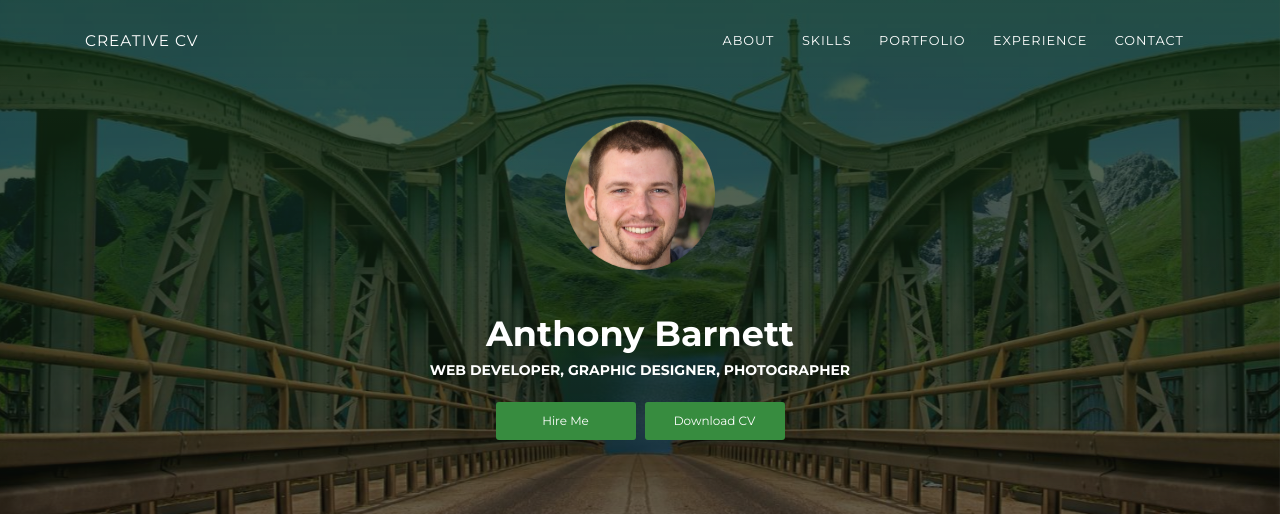
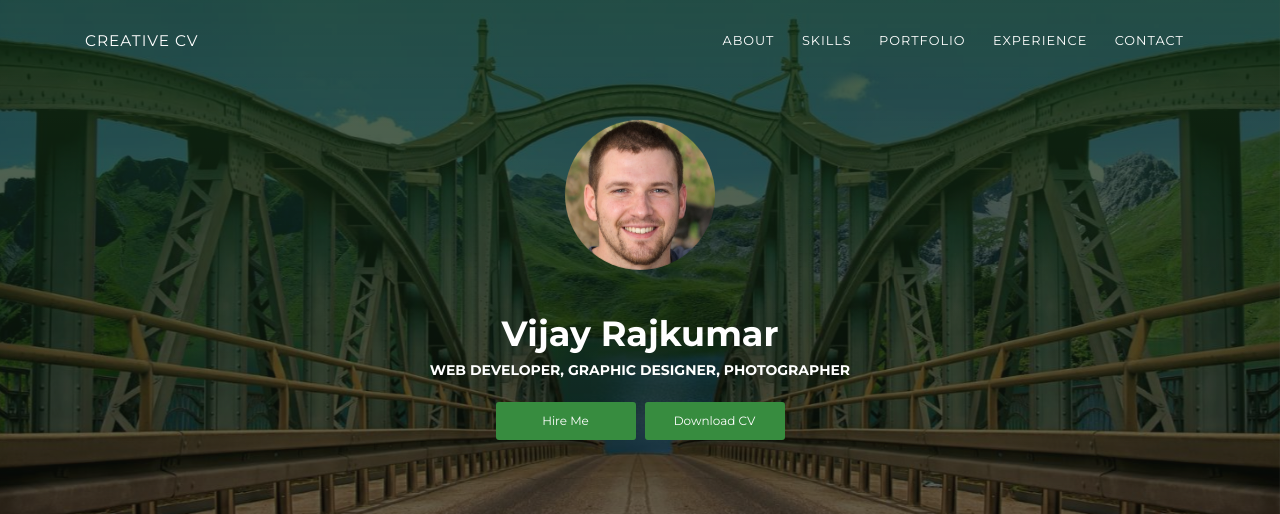
Before and after one commit to rajkumarvijay/my-resume-, a plain HTML site: page index.html in a window 1280 px wide. Shown: the top 514 px of the page. Drawn offline with Linux system fonts and the light colour scheme.

Commit message:
Update index.html

```diff
--- a/index.html
+++ b/index.html
@@ -49,7 +49,7 @@
       <div class="container">
         <div class="content-center">
           <div class="cc-profile-image"><a href="#"><img src="images/anthony.jpg" alt="Image"/></a></div>
-          <div class="h2 title">Anthony Barnett</div>
+          <div class="h2 title">Vijay Rajkumar</div>
           <p class="category text-white">Web Developer, Graphic Designer,  Photographer</p><a class="btn btn-primary smooth-scroll mr-2" href="#contact" data-aos="zoom-in" data-aos-anchor="data-aos-anchor">Hire Me</a><a class="btn btn-primary" href="#" data-aos="zoom-in" data-aos-anchor="data-aos-anchor">Download CV</a>
         </div>
       </div>
```
